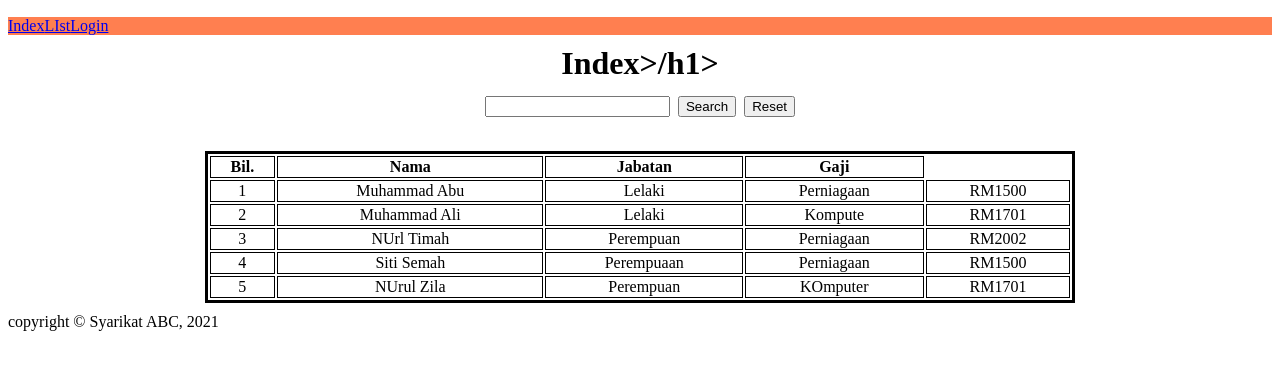
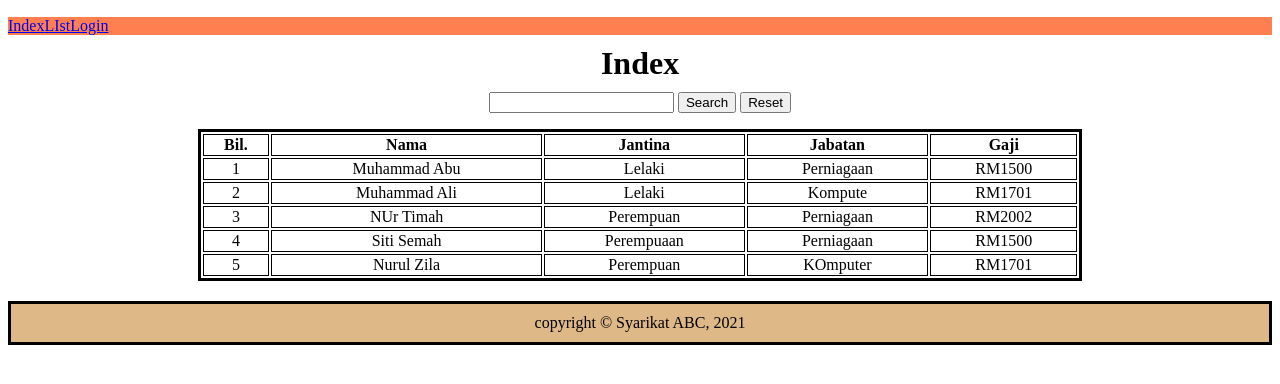
Before and after one commit to fxzhurin/KPD1023_LATIH_TUBI_1, a plain HTML site: page index.html in a window 1280 px wide. Shown: the part 138-522 px from the top of the page. Drawn offline with Linux system fonts and the light colour scheme.

Commit message:
Update index.html

```diff
--- a/index.html
+++ b/index.html
@@ -24,7 +24,7 @@
       padding: 0;
       overflow: hidden;
     }
-      .menu li {
+    .menu li {
         float: left;
     }
     .manu a {
@@ -85,7 +85,7 @@
       </ul>
     </div>
     <div class="content">
-    <h1>Index>/h1>
+    <h1>Index</h1>
       <form action="">
         <input type="text" width="100px">
         <input type="button" value="Search">
@@ -96,7 +96,7 @@
         <tr>
           <th>Bil.</th>
           <th>Nama</th>
-          <thJantina</th>
+          <th>Jantina</th>
           <th>Jabatan</th>
           <th>Gaji</th>
         </tr>
@@ -116,7 +116,7 @@
         </tr>
         <tr>
           <td>3</td>
-          <td>NUrl Timah</td>
+          <td>NUr Timah</td>
           <td>Perempuan</td>
           <td>Perniagaan</td>
           <td>RM2002</td>
@@ -130,7 +130,7 @@
         </tr>
         <tr>
           <td>5</td>
-          <td>NUrul Zila</td>
+          <td>Nurul Zila</td>
           <td>Perempuan</td>
           <td>KOmputer</td>
           <td>RM1701</td>
@@ -139,7 +139,7 @@
       </div>
 
       <!--FOOTER-->
-      <div class="kai">
+      <div class="kaki">
         <font>copyright &copy; Syarikat ABC, 2021</font>
       </div>
 
```
